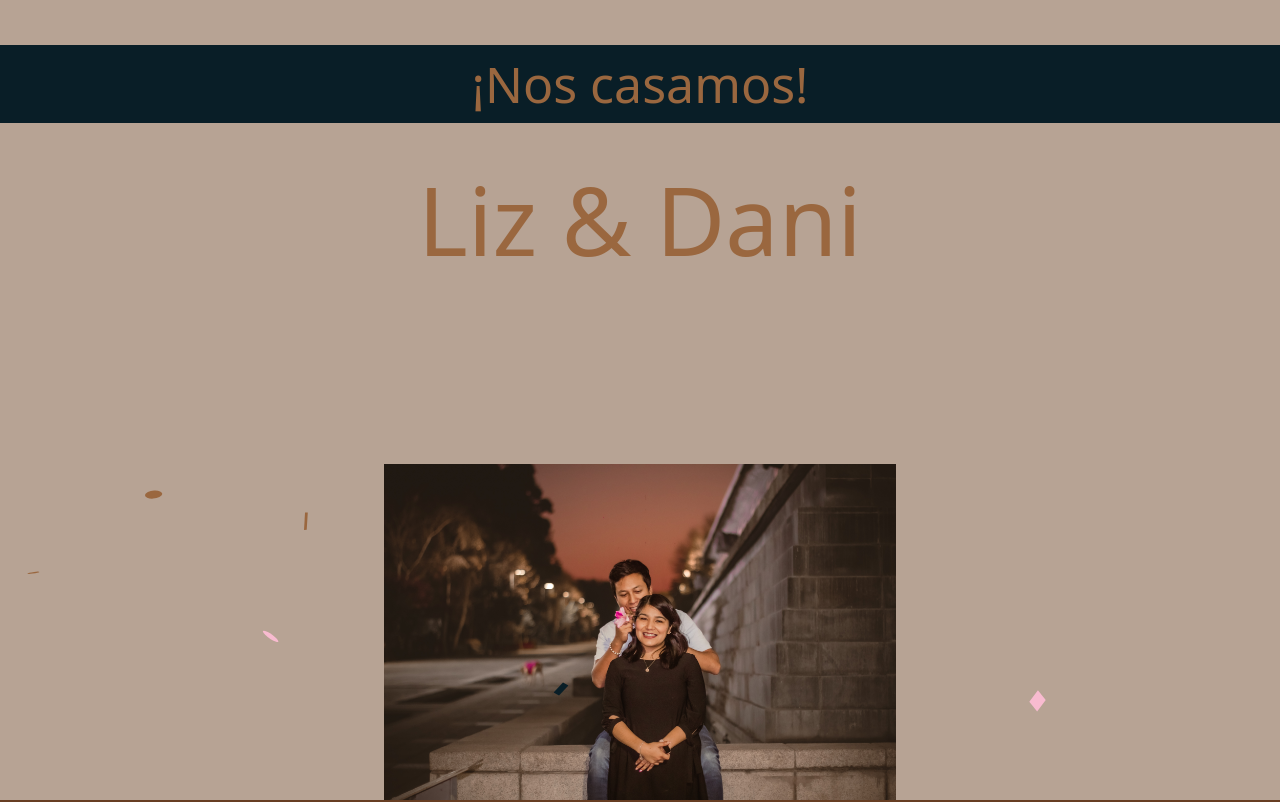
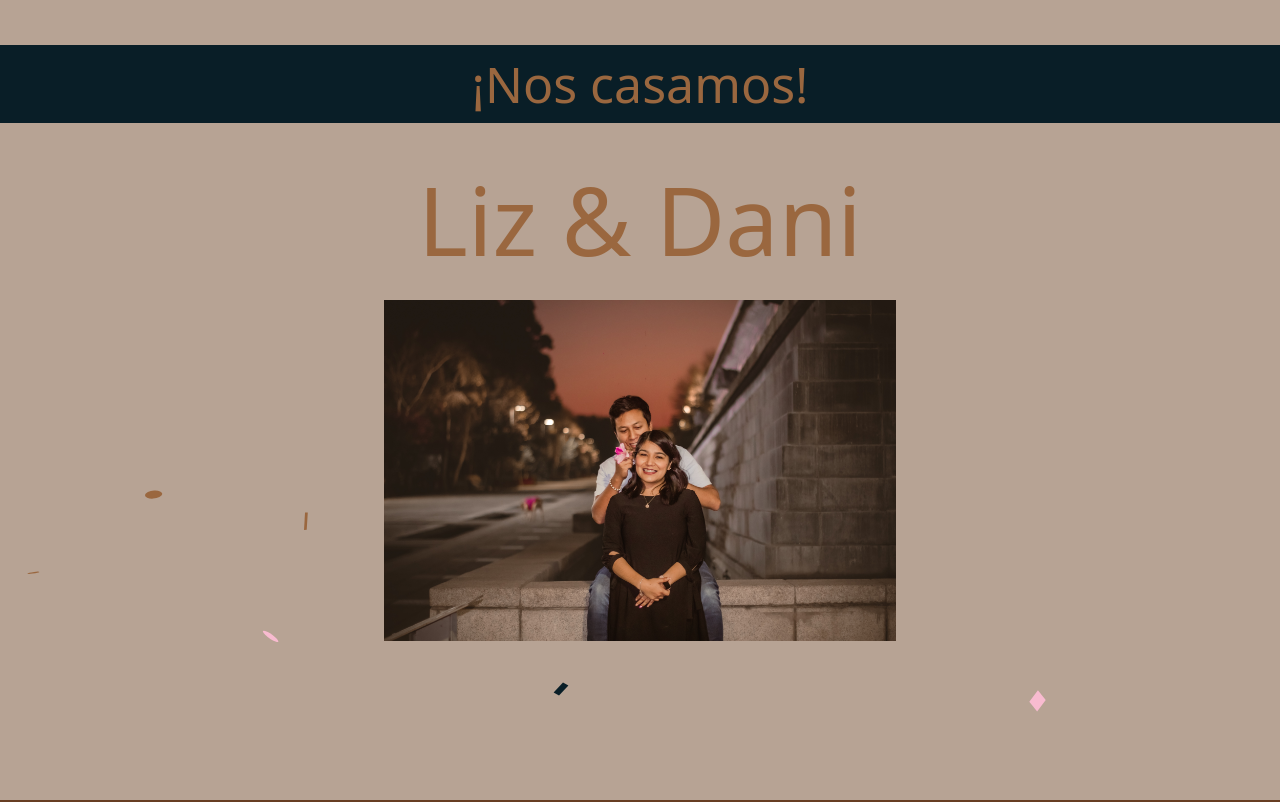
Before and after one commit to dannymtz/app-invitacion, a React (Create React App) app: page / in a window 1280 px wide. Shown: the top 802 px of the page. Built offline with nearby package versions, Linux system fonts and the light colour scheme.

Commit message:
Se ajusta el tamaño del div

```diff
--- a/src/components/Title.tsx
+++ b/src/components/Title.tsx
@@ -21,7 +21,7 @@ const Layout2 = styled('section', {
 
 const Layout = styled('div', {
   width: '100%',
-  height: '120%',
+  height: '100%',
   color: '#5D4037',
   textAlign: 'center',
   marginTop: '3.5%',
@@ -54,7 +54,7 @@ const ImageLayout = styled('div', {
   background: '#b7a394',
   bottom: '-5px',
   textAlign: 'center',
-  position: 'absolute',
+  position: 'relative',
 });
 
 const Image = styled('img', {
```
